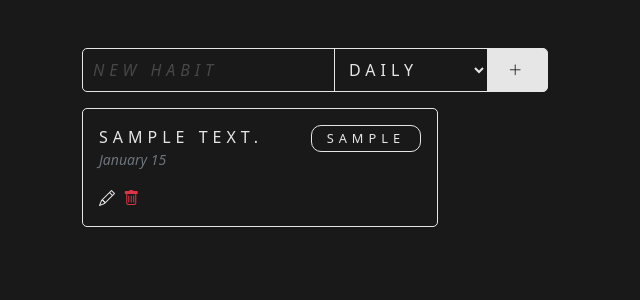
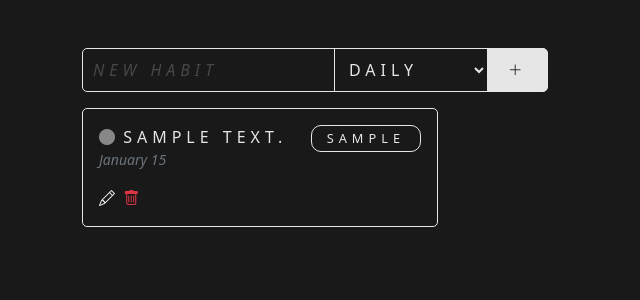
Before and after one commit to misterrager8/loops, a Flask app: page / in a window 1280 px wide. Shown: the part 56-356 px from the top of the page, without its empty margins (0-640 px from the left). Run offline with Flask 2, Linux system fonts and the light colour scheme; a user stored in the database is signed in; tables that the repository leaves empty hold one stand-in row (values such as "Sample post").

Commit message:
Add attr: color to Habit

```diff
--- a/HabitHelper/models.py
+++ b/HabitHelper/models.py
@@ -26,6 +26,7 @@
 
     id = Column(Integer, primary_key=True)
     description = Column(Text)
+    color = Column(Text)
     frequency = Column(Text, default="Daily")
     date_created = Column(DateTime)
     user = Column(Integer, ForeignKey("users.id"))
--- a/HabitHelper/templates/macros.html
+++ b/HabitHelper/templates/macros.html
@@ -50,6 +50,7 @@
 
 {% macro habit_card(habit, class='') %}
 {% call card(class='mb-4') %}
+<span class="bi bi-circle-fill me-1" style="color: {{ habit.color }}"></span>
 <a class="font-custom" href="{{ url_for('habit', id_=habit.id) }}">{{ habit.description }}</a>
 <span class="badge-custom float-end">{{ habit.frequency }}</span>
 <div class="small fst-italic text-muted">{{ habit.date_created.strftime('%B %-d') }}</div>
--- a/HabitHelper/views.py
+++ b/HabitHelper/views.py
@@ -1,4 +1,5 @@
 import datetime
+import random
 
 from flask import render_template, current_app, request, url_for
 from flask_login import login_user, logout_user, current_user
@@ -90,6 +91,7 @@
 def habit_create():
     habit_ = Habit(description=request.form["description"],
                    date_created=datetime.datetime.now(),
+                   color="#{:06x}".format(random.randint(0, 0xFFFFFF)),
                    frequency=request.form["frequency"],
                    user=current_user.id)
     database.add(habit_)
```
